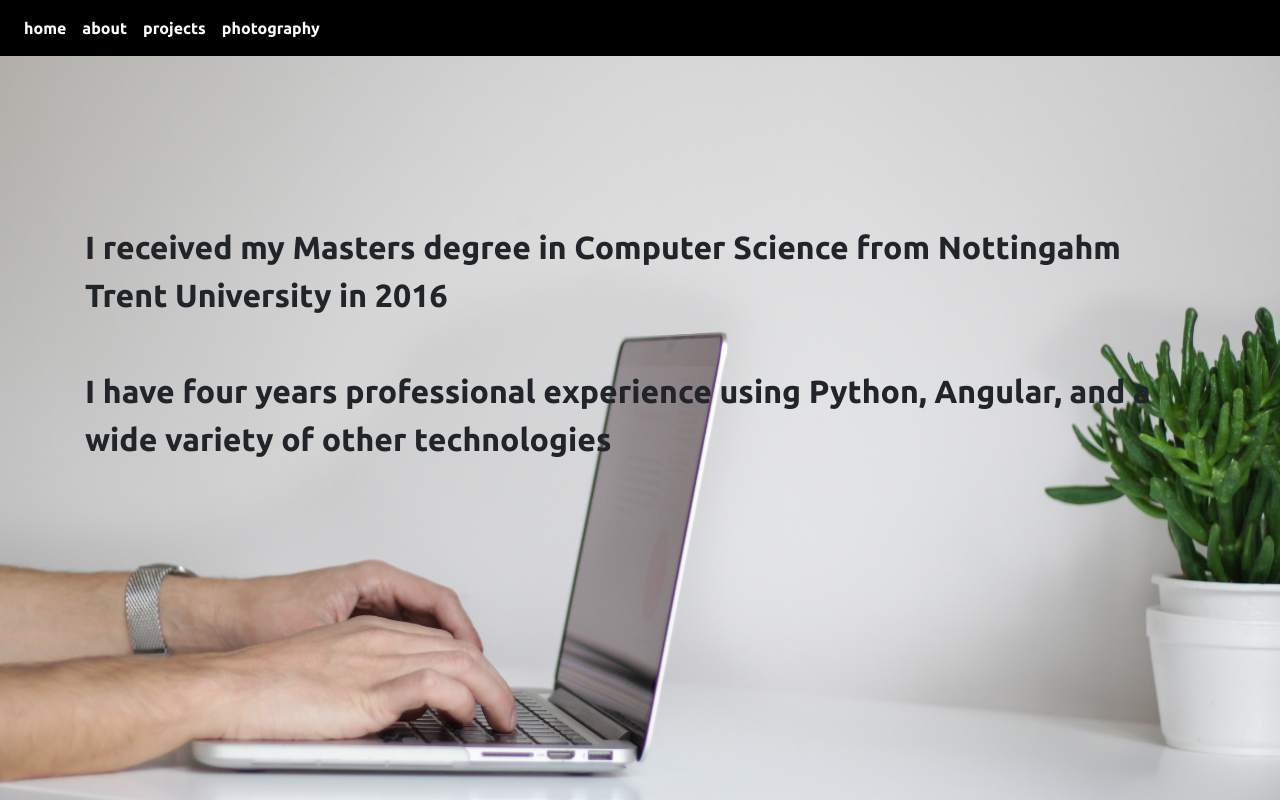
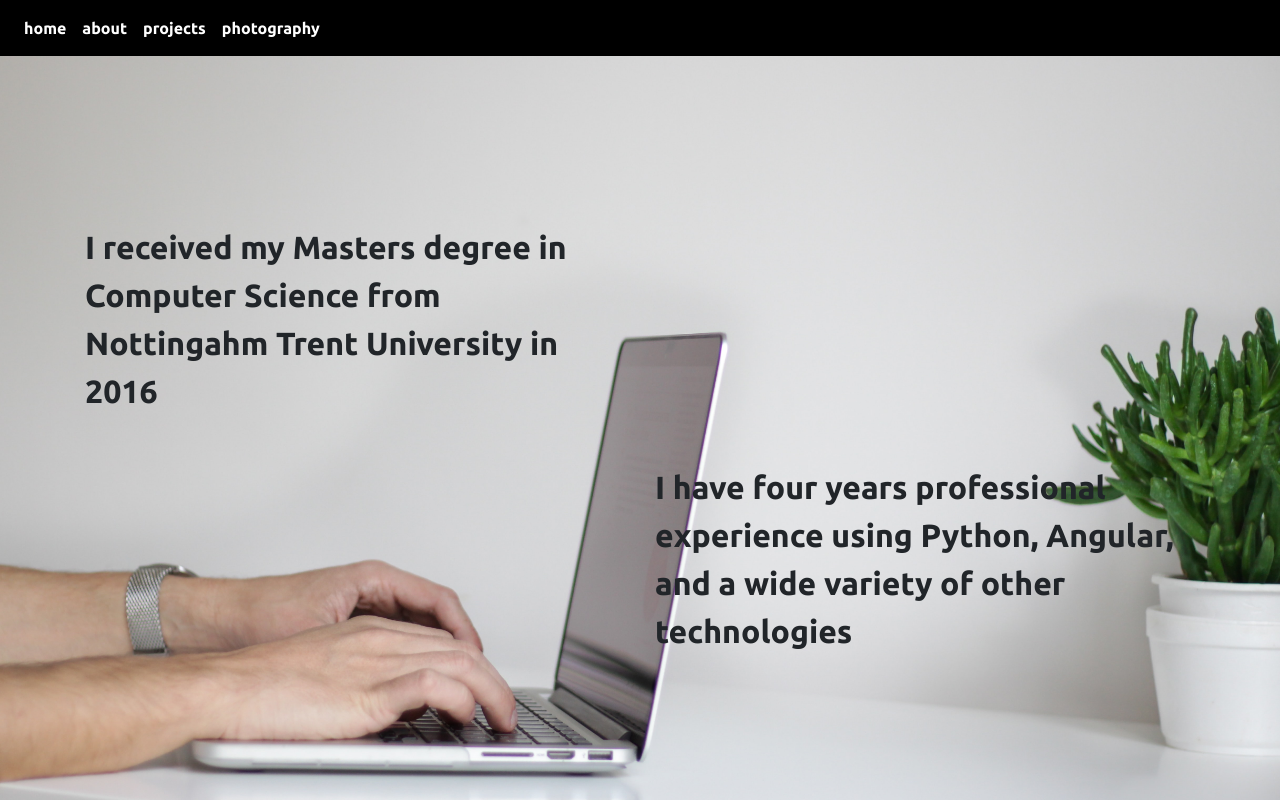
Before and after one commit to arron1993/arronmoore.com, a Gatsby site in the folder arronmoore.com/: page /about in a window 1280 px wide. Built offline with nearby package versions, Linux system fonts and the light colour scheme; Gatsby itself is replaced by a stand-in of ours.

Commit message:
Changed text layout

```diff
--- a/arronmoore.com/src/pages/about/index.js
+++ b/arronmoore.com/src/pages/about/index.js
@@ -14,16 +14,21 @@ export default function About({data}) {
   return (
     <Layout pageName="about">
       <div
+
         style={{
           paddingTop:"15%",
           fontSize: "2rem"
         }}
       >
-        <div>
-          I received my Masters degree in Computer Science from Nottingahm Trent University in 2016
+        <div className="row">
+          <div className="col-6">
+            I received my Masters degree in Computer Science from Nottingahm Trent University in 2016
+          </div>
         </div>
-        <div className=" mt-5">
-          I have {number_words[years]} years professional experience using Python, Angular, and a wide variety of other technologies
+        <div className="row">
+          <div className="offset-6 col-6 mt-5">
+            I have {number_words[years]} years professional experience using Python, Angular, and a wide variety of other technologies
+          </div>
         </div>
       </div>
     </Layout>
```
